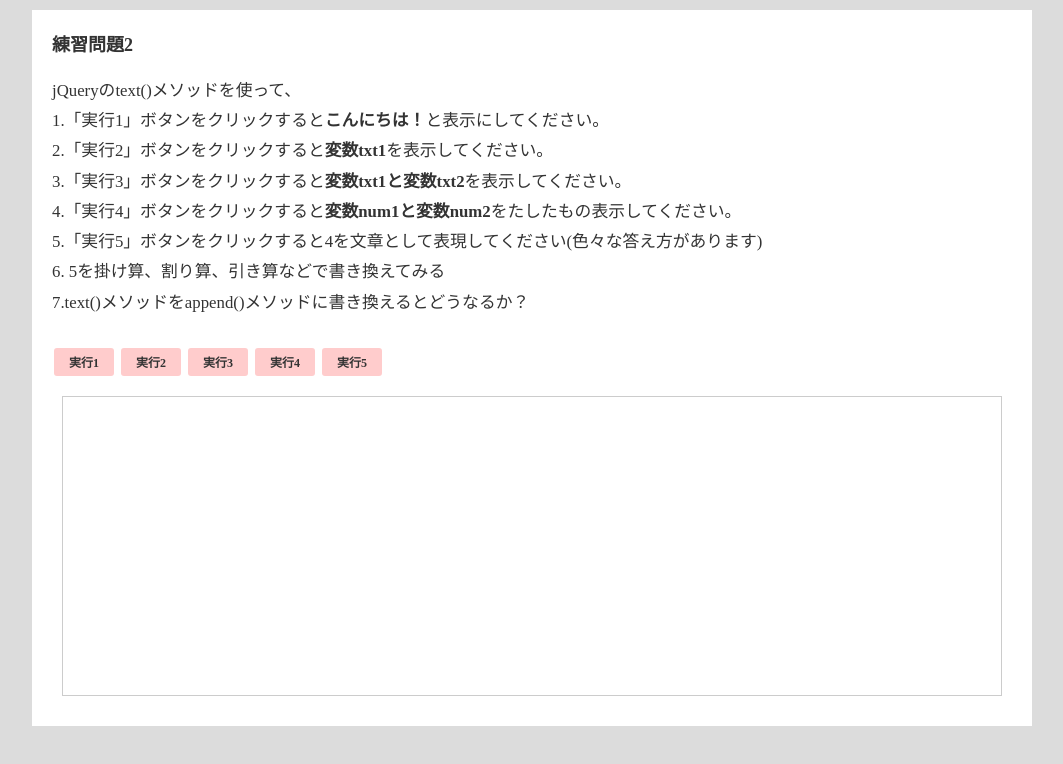
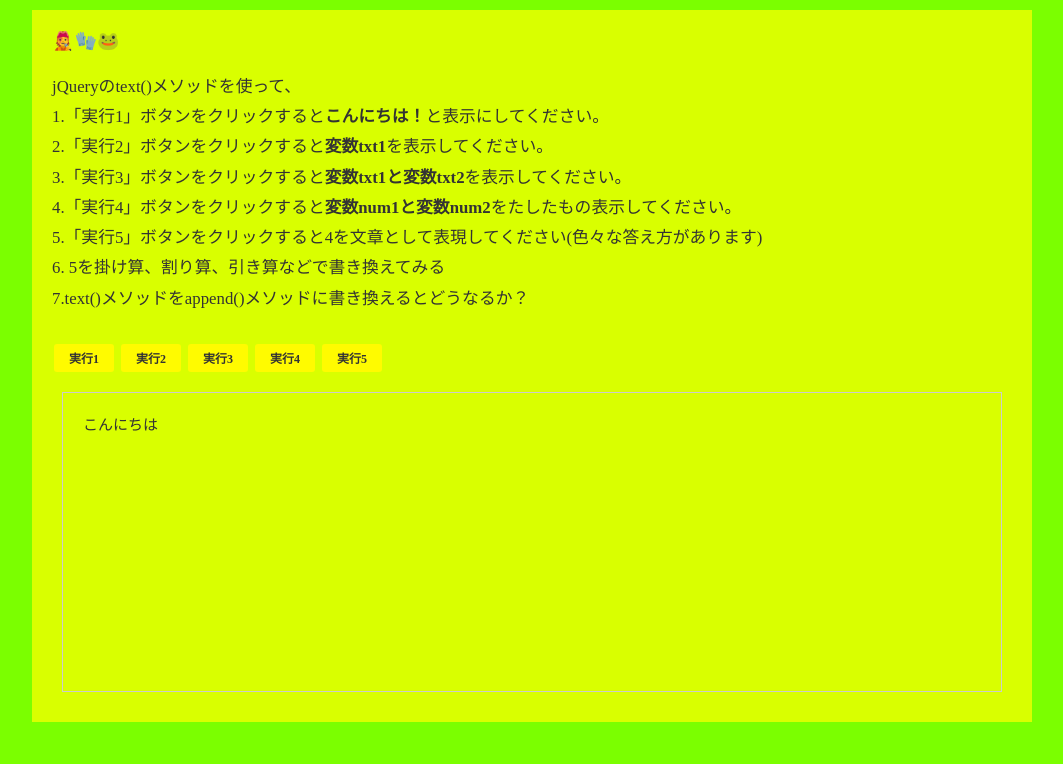
Before and after one commit to KUAD-XtechDesign/js-practice-aaaaaaaka, a plain HTML site: page sample/sample02.html in a window 1280 px wide. Both pictures are taken after a click on the item "実行1". Shown: the whole page, without its empty margins (108-1171 px from the left). Drawn offline with nearby package versions, Linux system fonts and the light colour scheme; some packages are replaced by stand-ins of ours.

Commit message:
１０.２３

```diff
--- a/sample/css/style.css
+++ b/sample/css/style.css
@@ -1,6 +1,6 @@
 
 body{
-  background-color: #DCDCDC;
+  background-color: #7bff00;
   color: #333;
   margin: 10px;
   font-size: 12px;
@@ -8,7 +8,7 @@ body{
 
 .wrapper{
   max-width: 1000px;
-  background-color: #fff;
+  background-color: rgb(217, 255, 0);
   margin: 0 auto;
   padding: 20px;
   min-height: 400px;
@@ -29,7 +29,7 @@ h1{
 .button{
   margin: 10px 2px;
   padding: 5px 15px;
-  background-color: #fcc;
+  background-color: rgb(255, 251, 0);
   display: inline-block;
   border-radius: 3px;
   cursor: pointer;
--- a/sample/js/script02.js
+++ b/sample/js/script02.js
@@ -0,0 +1,27 @@
+$(function(){
+  let txt1 ="やき"
+ 　let txt2 ="のり"
+ 　let num1 =20;
+   let num2=32;
+    $("#button01").on("click",function(){
+      $("#content").text("こんにちは");
+    })
+
+    $("#button02").on("click",function(){
+     $("#content").text(txt1);
+    })
+
+    $("#button03").on("click",function(){
+     $("#content").text(txt1+txt2);
+    })
+
+    $("#button04").on("click",function(){
+     $("#content").text(num1+num2);
+    })
+
+
+    $("#button05").on("click",function(){
+        $("#content").text(txt1+(num1num2)+"です");
+       })
+
+ })
--- a/sample/sample02.html
+++ b/sample/sample02.html
@@ -13,12 +13,12 @@
     <link rel="stylesheet" href="./css/style.css" />
     <!-- 自分のjs -->
     <script src="./js/script02.js"></script>
-    <title>sample02</title>
+    <title>🧑🏿‍🎤</title>
   </head>
   <body>
     <div class="wrapper">
       <div>
-        <h1>練習問題2</h1>
+        <h1>🧑‍🎤🧤🐸</h1>
       </div>
 
       <div class="q">
```
Also changed, not shown: sample/js/script01.js (+20 -0 lines).
